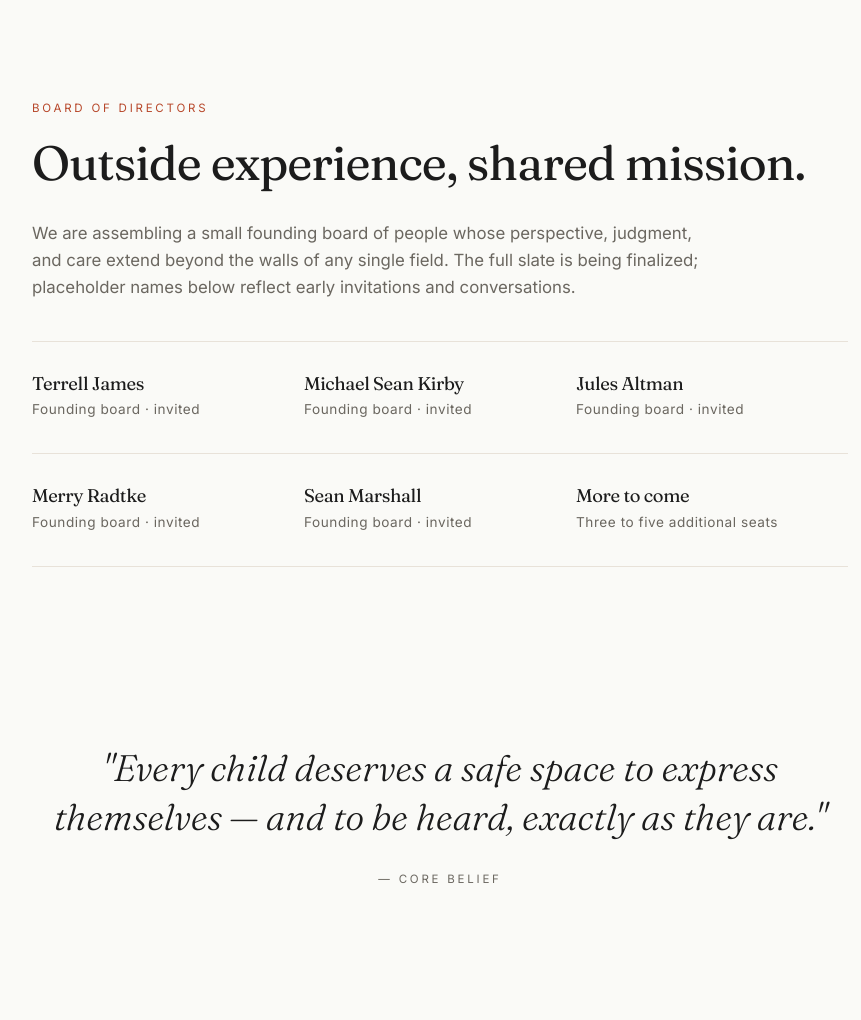
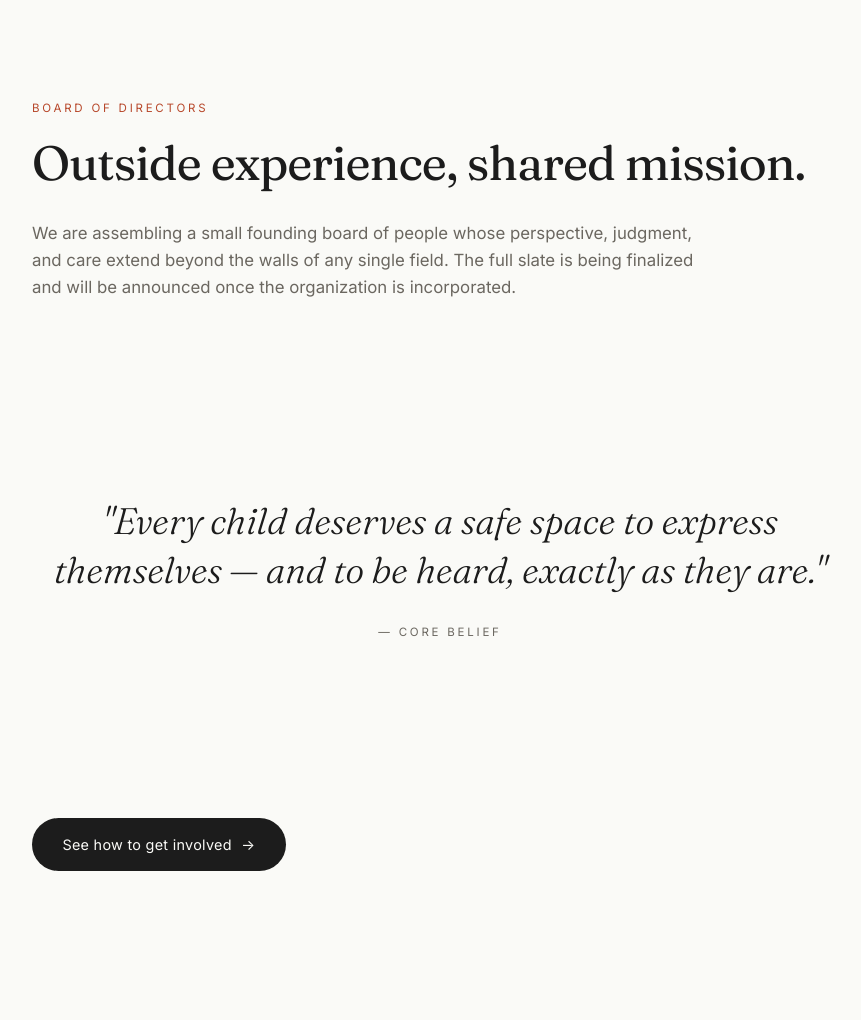
Before and after one commit to robertwrayscode/artwithoutlines-site, a plain HTML site: page about.html in a window 1280 px wide. Shown: the part 2140-3160 px from the top of the page, without its empty margins (200-1061 px from the left). Drawn offline with Linux system fonts and the light colour scheme.

Commit message:
Remove board members' names pending incorporation

```diff
--- a/about.html
+++ b/about.html
@@ -65,33 +65,7 @@
 <section class="section section-narrow">
   <div class="label">Board of directors</div>
   <h2>Outside experience, shared mission.</h2>
-  <p>We are assembling a small founding board of people whose perspective, judgment, and care extend beyond the walls of any single field. The full slate is being finalized; placeholder names below reflect early invitations and conversations.</p>
-  <div class="board">
-    <div class="member">
-      <h3>Terrell James</h3>
-      <p>Founding board · invited</p>
-    </div>
-    <div class="member">
-      <h3>Michael Sean Kirby</h3>
-      <p>Founding board · invited</p>
-    </div>
-    <div class="member">
-      <h3>Jules Altman</h3>
-      <p>Founding board · invited</p>
-    </div>
-    <div class="member">
-      <h3>Merry Radtke</h3>
-      <p>Founding board · invited</p>
-    </div>
-    <div class="member">
-      <h3>Sean Marshall</h3>
-      <p>Founding board · invited</p>
-    </div>
-    <div class="member">
-      <h3>More to come</h3>
-      <p>Three to five additional seats</p>
-    </div>
-  </div>
+  <p>We are assembling a small founding board of people whose perspective, judgment, and care extend beyond the walls of any single field. The full slate is being finalized and will be announced once the organization is incorporated.</p>
 </section>
 
 <div class="bigquote">
```
